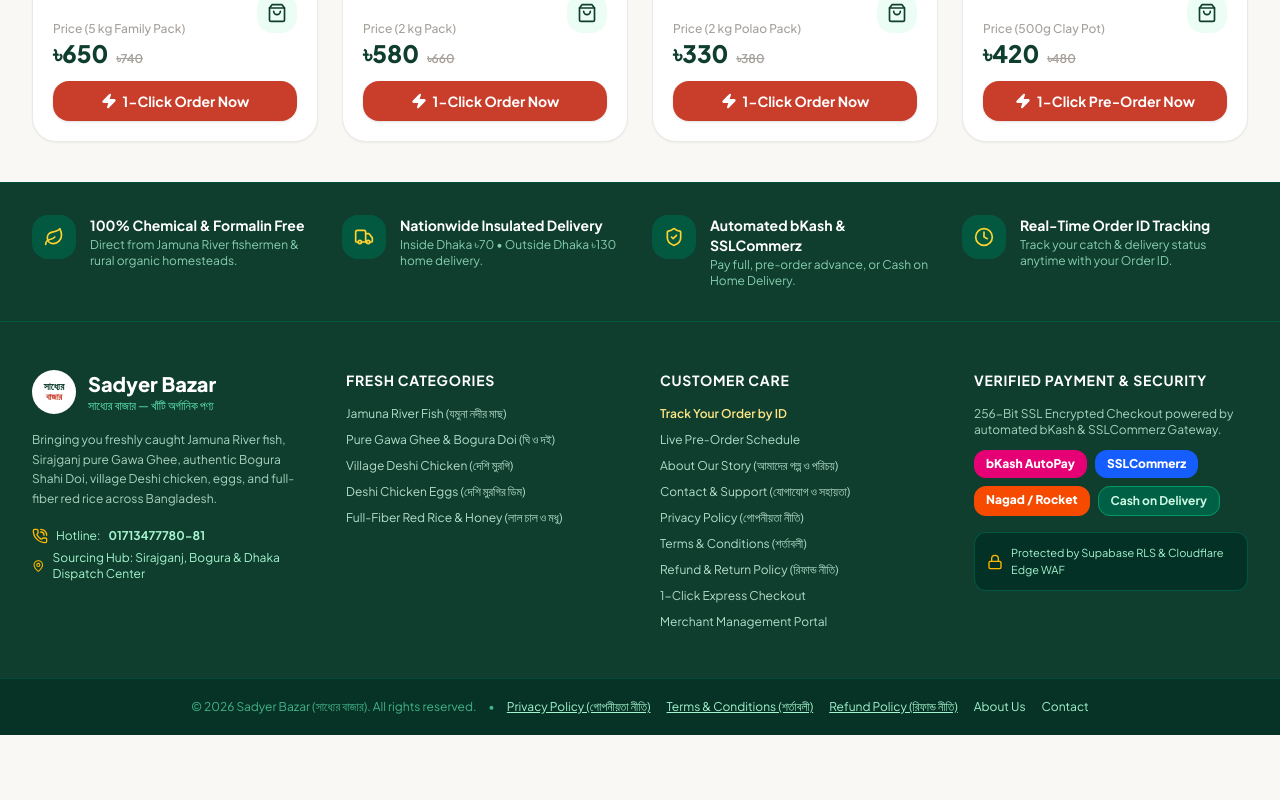
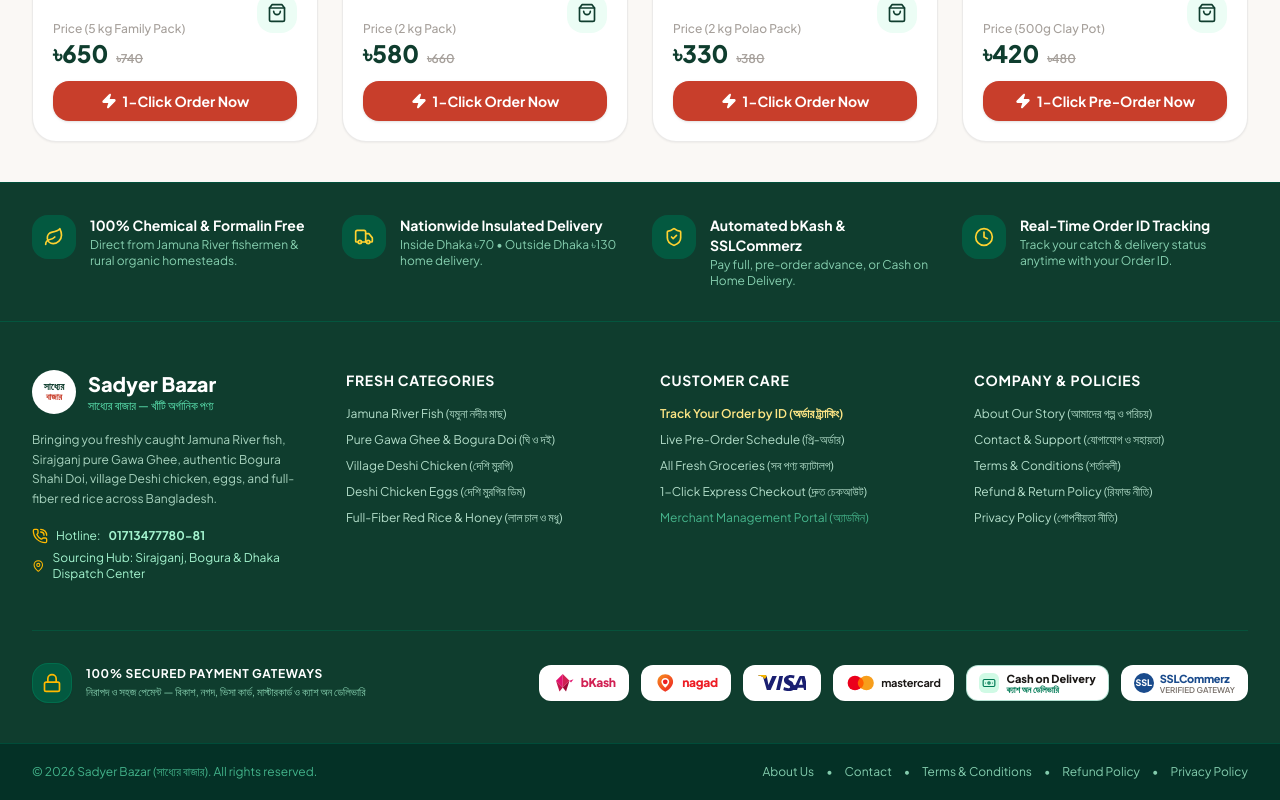
Before and after one commit to sadhyacommunication/Sadyer-Bazar, a Next.js app: page /shop in a window 1280 px wide. Shown: the part 3468-4268 px from the top of the page. Before the commit the page ends 4203 px from the top, so only its background shows below. Built offline with nearby package versions, Linux system fonts and the light colour scheme; no server answers; the database is empty.

Commit message:
feat(footer): reorganize columns with company & policies, and showcase bKash, Nagad, Visa, Mastercard, and COD logos

```diff
--- a/src/components/layout/Footer.tsx
+++ b/src/components/layout/Footer.tsx
@@ -14,6 +14,7 @@ import {
   Lock,
   ShoppingBag,
   ArrowRight,
+  Banknote,
 } from "lucide-react";
 import { useStore } from "@/context/StoreContext";
 
@@ -176,6 +177,7 @@ export default function Footer() {
             </ul>
           </div>
 
+          {/* Column 3: Customer Care & Quick Services */}
           <div>
             <h4 className="text-sm font-bold text-white uppercase tracking-wider mb-4">
               Customer Care
@@ -186,7 +188,7 @@ export default function Footer() {
                   href="/track-order"
                   className="hover:text-amber-300 transition font-semibold text-amber-200"
                 >
-                  Track Your Order by ID
+                  Track Your Order by ID (অর্ডার ট্র্যাকিং)
                 </Link>
               </li>
               <li>
@@ -194,9 +196,42 @@ export default function Footer() {
                   href="/pre-orders"
                   className="hover:text-amber-300 transition"
                 >
-                  Live Pre-Order Schedule
+                  Live Pre-Order Schedule (প্রি-অর্ডার)
                 </Link>
               </li>
+              <li>
+                <Link
+                  href="/shop"
+                  className="hover:text-amber-300 transition"
+                >
+                  All Fresh Groceries (সব পণ্য ক্যাটালগ)
+                </Link>
+              </li>
+              <li>
+                <Link
+                  href="/checkout"
+                  className="hover:text-amber-300 transition"
+                >
+                  1-Click Express Checkout (দ্রুত চেকআউট)
+                </Link>
+              </li>
+              <li>
+                <Link
+                  href="/admin"
+                  className="hover:text-amber-300 transition text-emerald-300/70 hover:text-emerald-200"
+                >
+                  Merchant Management Portal (অ্যাডমিন)
+                </Link>
+              </li>
+            </ul>
+          </div>
+
+          {/* Column 4: Company & Policies (Replaces square redmark section) */}
+          <div>
+            <h4 className="text-sm font-bold text-white uppercase tracking-wider mb-4">
+              Company & Policies
+            </h4>
+            <ul className="space-y-2.5 text-xs text-emerald-100/85">
               <li>
                 <Link
                   href="/about"
@@ -211,14 +246,6 @@ export default function Footer() {
                   className="hover:text-amber-300 transition"
                 >
                   Contact & Support (যোগাযোগ ও সহায়তা)
-                </Link>
-              </li>
-              <li>
-                <Link
-                  href="/privacy-policy"
-                  className="hover:text-amber-300 transition"
-                >
-                  Privacy Policy (গোপনীয়তা নীতি)
                 </Link>
               </li>
               <li>
@@ -239,85 +266,225 @@ export default function Footer() {
               </li>
               <li>
                 <Link
-                  href="/checkout"
+                  href="/privacy-policy"
                   className="hover:text-amber-300 transition"
                 >
-                  1-Click Express Checkout
-                </Link>
-              </li>
-              <li>
-                <Link href="/admin" className="hover:text-amber-300 transition">
-                  Merchant Management Portal
+                  Privacy Policy (গোপনীয়তা নীতি)
                 </Link>
               </li>
             </ul>
           </div>
+        </div>
 
+        {/* Payment Partners & Security Showcase in Blank Redmark Area */}
+        <div className="max-w-7xl mx-auto px-4 sm:px-6 lg:px-8 pb-10">
+          <div className="pt-8 border-t border-emerald-800/60 flex flex-col lg:flex-row items-center justify-between gap-5">
+            {/* Left Security Note */}
+            <div className="flex items-center gap-3.5 text-center sm:text-left">
+              <div className="w-10 h-10 rounded-2xl bg-emerald-800/80 border border-emerald-700/60 text-amber-300 flex items-center justify-center shrink-0 shadow-xs">
+                <Lock className="w-5 h-5 text-amber-400" />
+              </div>
               <div>
-            <h4 className="text-sm font-bold text-white uppercase tracking-wider mb-4">
-              Verified Payment & Security
-            </h4>
-            <p className="text-xs text-emerald-100/80 mb-3">
-              256-Bit SSL Encrypted Checkout powered by automated bKash &
-              SSLCommerz Gateway.
+                <p className="text-xs font-bold text-white uppercase tracking-wider">
+                  100% Secured Payment Gateways
                 </p>
-            <div className="flex flex-wrap gap-2">
-              <span className="px-3 py-1.5 rounded-xl bg-pink-600 text-white text-xs font-extrabold">
-                bKash AutoPay
+                <p className="text-[11px] text-emerald-200/80 mt-0.5">
+                  নিরাপদ ও সহজ পেমেন্ট — বিকাশ, নগদ, ভিসা কার্ড, মাস্টারকার্ড ও ক্যাশ অন ডেলিভারি
+                </p>
+              </div>
+            </div>
+
+            {/* Payment Method Badges */}
+            <div className="flex flex-wrap items-center justify-center gap-2.5 sm:gap-3">
+              {/* bKash */}
+              <div
+                className="h-9 px-3 bg-white rounded-xl shadow-xs border border-white/20 flex items-center gap-1.5 select-none hover:scale-105 hover:shadow-md transition-all cursor-default"
+                title="bKash (বিকাশ) Payment"
+              >
+                <svg
+                  viewBox="0 0 45 40"
+                  className="h-5 w-auto shrink-0"
+                  fill="none"
+                  xmlns="http://www.w3.org/2000/svg"
+                  aria-label="bKash"
+                >
+                  <path d="M21.5 2L35 15.5L21.5 29L21.5 2Z" fill="#D12053" />
+                  <path d="M21.5 2L8 15.5L21.5 29L21.5 2Z" fill="#E2136E" />
+                  <path d="M21.5 29L35 15.5L28 37L21.5 29Z" fill="#9E0836" />
+                  <path d="M21.5 29L8 15.5L15 37L21.5 29Z" fill="#C4164B" />
+                  <path d="M35 15.5L43 12.5L38 19L35 15.5Z" fill="#E2136E" />
+                </svg>
+                <span className="text-[#D12053] font-black text-xs tracking-tight">
+                  bKash
                 </span>
-              <span className="px-3 py-1.5 rounded-xl bg-blue-600 text-white text-xs font-extrabold">
+              </div>
+
+              {/* Nagad */}
+              <div
+                className="h-9 px-3 bg-white rounded-xl shadow-xs border border-white/20 flex items-center gap-1.5 select-none hover:scale-105 hover:shadow-md transition-all cursor-default"
+                title="Nagad (নগদ) Payment"
+              >
+                <svg
+                  viewBox="0 0 36 32"
+                  className="h-5 w-auto shrink-0"
+                  fill="none"
+                  xmlns="http://www.w3.org/2000/svg"
+                  aria-label="Nagad"
+                >
+                  <path
+                    d="M18 2C11 2 5.5 7.5 5.5 14C5.5 21.5 13 27.5 18 30C23 27.5 30.5 21.5 30.5 14C30.5 7.5 25 2 18 2Z"
+                    fill="url(#nagad-grad-footer)"
+                  />
+                  <path
+                    d="M18 8C14.5 8 11.8 10.7 11.8 14C11.8 18.5 18 23.5 18 23.5C18 23.5 24.2 18.5 24.2 14C24.2 10.7 21.5 8 18 8Z"
+                    fill="#FFFFFF"
+                  />
+                  <circle cx="18" cy="14" r="3.8" fill="#ED1C24" />
+                  <defs>
+                    <linearGradient
+                      id="nagad-grad-footer"
+                      x1="5"
+                      y1="2"
+                      x2="30"
+                      y2="30"
+                      gradientUnits="userSpaceOnUse"
+                    >
+                      <stop stopColor="#F7931E" />
+                      <stop offset="1" stopColor="#ED1C24" />
+                    </linearGradient>
+                  </defs>
+                </svg>
+                <span className="text-[#ED1C24] font-black text-xs tracking-tight">
+                  nagad
+                </span>
+              </div>
+
+              {/* Visa Card */}
+              <div
+                className="h-9 px-3.5 bg-white rounded-xl shadow-xs border border-white/20 flex items-center justify-center select-none hover:scale-105 hover:shadow-md transition-all cursor-default"
+                title="Visa Card Payment"
+              >
+                <svg
+                  viewBox="0 0 54 18"
+                  className="h-4 w-auto shrink-0"
+                  xmlns="http://www.w3.org/2000/svg"
+                  aria-label="Visa"
+                >
+                  <path
+                    d="M21.2 1.2L14.2 16.8H9.9L6.1 3.7C5.8 2.7 5.6 2.3 4.8 1.9C3.4 1.2 1.6 0.6 0 0.3L0.2 0H7.7C8.7 0 9.7 0.7 9.9 1.8L11.8 11.2L16.1 1.2H21.2ZM39.8 10.8C39.8 6.7 34.2 6.4 34.2 4.6C34.2 4 34.8 3.3 36.1 3.1C36.8 3 38.6 2.9 40.4 3.8L41.2 0.7C40.1 0.3 38.7 0 37 0C32.4 0 29.2 2.4 29.2 5.9C29.2 11 36.2 11.3 36.2 13.4C36.2 14.1 35.5 14.8 34.1 14.8C32.4 14.8 30.6 14.3 29.3 13.6L28.5 16.9C30 17.6 32.3 18 34.6 18C39.4 18 42.6 15.6 42.6 12L39.8 10.8ZM51.8 16.8H56.5L52.4 1.2H48.1C47.2 1.2 46.4 1.7 46.1 2.6L39.4 16.8H43.9L44.8 14.3H51.2L51.8 16.8ZM46.1 11L48.8 3.6L50.4 11H46.1ZM28.2 1.2L24.6 16.8H20.4L24 1.2H28.2Z"
+                    fill="#1A1F71"
+                  />
+                  <path
+                    d="M7.7 0H0.2L0 0.3C3 1.1 5.9 2.2 7.7 4.5L9.9 1.8C9.7 0.7 8.7 0 7.7 0Z"
+                    fill="#F7B600"
+                  />
+                </svg>
+              </div>
+
+              {/* Mastercard */}
+              <div
+                className="h-9 px-3 bg-white rounded-xl shadow-xs border border-white/20 flex items-center gap-1.5 select-none hover:scale-105 hover:shadow-md transition-all cursor-default"
+                title="Mastercard Payment"
+              >
+                <svg
+                  viewBox="0 0 36 22"
+                  className="h-4.5 w-auto shrink-0"
+                  xmlns="http://www.w3.org/2000/svg"
+                  aria-label="Mastercard"
+                >
+                  <circle cx="11" cy="11" r="9" fill="#EB001B" />
+                  <circle cx="25" cy="11" r="9" fill="#F79E1B" />
+                  <path
+                    d="M18 4.2C20.2 5.9 21.6 8.8 21.6 11C21.6 13.2 20.2 16.1 18 17.8C15.8 16.1 14.4 13.2 14.4 11C14.4 8.8 15.8 5.9 18 4.2Z"
+                    fill="#FF5F00"
+                  />
+                </svg>
+                <span className="text-stone-900 font-bold text-[11px] tracking-tight">
+                  mastercard
+                </span>
+              </div>
+
+              {/* Cash on Delivery */}
+              <div
+                className="h-9 px-3 bg-white rounded-xl shadow-xs border border-emerald-600/30 flex items-center gap-2 select-none hover:scale-105 hover:shadow-md transition-all cursor-default"
+                title="Cash on Delivery (ক্যাশ অন ডেলিভারি)"
+              >
+                <div className="w-5 h-5 rounded-md bg-emerald-100 text-emerald-800 flex items-center justify-center shrink-0">
+                  <Banknote className="w-3.5 h-3.5 text-emerald-700" />
+                </div>
+                <div className="flex flex-col text-left">
+                  <span className="text-stone-900 font-extrabold text-[11px] leading-tight">
+                    Cash on Delivery
+                  </span>
+                  <span className="text-emerald-700 font-semibold text-[9px] leading-none">
+                    ক্যাশ অন ডেলিভারি
+                  </span>
+                </div>
+              </div>
+
+              {/* SSLCommerz Gateway */}
+              <div
+                className="h-9 px-3 bg-white rounded-xl shadow-xs border border-white/20 flex items-center gap-1.5 select-none hover:scale-105 hover:shadow-md transition-all cursor-default"
+                title="SSLCommerz Verified Payment Gateway"
+              >
+                <div className="w-5 h-5 rounded-full bg-[#1A4B8C] text-white flex items-center justify-center font-extrabold text-[9px] shrink-0">
+                  SSL
+                </div>
+                <div className="flex flex-col text-left">
+                  <span className="text-[#1A4B8C] font-black text-[11px] tracking-tight leading-tight">
                     SSLCommerz
                   </span>
-              <span className="px-3 py-1.5 rounded-xl bg-orange-600 text-white text-xs font-extrabold">
-                Nagad / Rocket
-              </span>
-              <span className="px-3 py-1.5 rounded-xl bg-emerald-800 border border-emerald-600 text-emerald-100 text-xs font-bold">
-                Cash on Delivery
+                  <span className="text-stone-500 font-semibold text-[8px] leading-none uppercase">
+                    Verified Gateway
                   </span>
                 </div>
-            <div className="mt-4 p-3 rounded-xl bg-emerald-950/70 border border-emerald-800/80 flex items-center gap-2 text-[11px] text-emerald-200">
-              <Lock className="w-4 h-4 text-amber-400 shrink-0" />
-              Protected by Supabase RLS & Cloudflare Edge WAF
+              </div>
             </div>
           </div>
         </div>
 
-        <div className="border-t border-emerald-900/90 bg-emerald-950/60 py-5 px-4 text-center text-xs text-emerald-300/70 flex flex-col sm:flex-row items-center justify-center gap-3">
+        {/* Bottom Minimal Copyright Bar */}
+        <div className="border-t border-emerald-900/90 bg-emerald-950/70 py-5 px-4 text-center text-xs text-emerald-300/70">
+          <div className="max-w-7xl mx-auto flex flex-col sm:flex-row items-center justify-between gap-3 px-4">
             <span>
               © {new Date().getFullYear()} Sadyer Bazar (সাধ্যের বাজার). All rights reserved.
             </span>
-          <span className="hidden sm:inline">•</span>
-          <div className="flex flex-wrap items-center justify-center gap-4">
-            <Link
-              href="/privacy-policy"
-              className="text-emerald-200 hover:text-white underline"
-            >
-              Privacy Policy (গোপনীয়তা নীতি)
-            </Link>
-            <Link
-              href="/terms-and-conditions"
-              className="text-emerald-200 hover:text-white underline"
-            >
-              Terms & Conditions (শর্তাবলী)
-            </Link>
-            <Link
-              href="/refund-policy"
-              className="text-emerald-200 hover:text-white underline"
-            >
-              Refund Policy (রিফান্ড নীতি)
-            </Link>
+            <div className="flex flex-wrap items-center justify-center gap-3 text-xs text-emerald-200/80">
               <Link
                 href="/about"
-              className="text-emerald-200 hover:text-white hover:underline"
+                className="hover:text-white transition"
               >
                 About Us
               </Link>
+              <span>•</span>
               <Link
                 href="/contact"
-              className="text-emerald-200 hover:text-white hover:underline"
+                className="hover:text-white transition"
               >
                 Contact
               </Link>
+              <span>•</span>
+              <Link
+                href="/terms-and-conditions"
+                className="hover:text-white transition"
+              >
+                Terms & Conditions
+              </Link>
+              <span>•</span>
+              <Link
+                href="/refund-policy"
+                className="hover:text-white transition"
+              >
+                Refund Policy
+              </Link>
+              <span>•</span>
+              <Link
+                href="/privacy-policy"
+                className="hover:text-white transition"
+              >
+                Privacy Policy
+              </Link>
+            </div>
           </div>
         </div>
       </footer>
```
Lines whose indentation alone changed are shown as unchanged.
